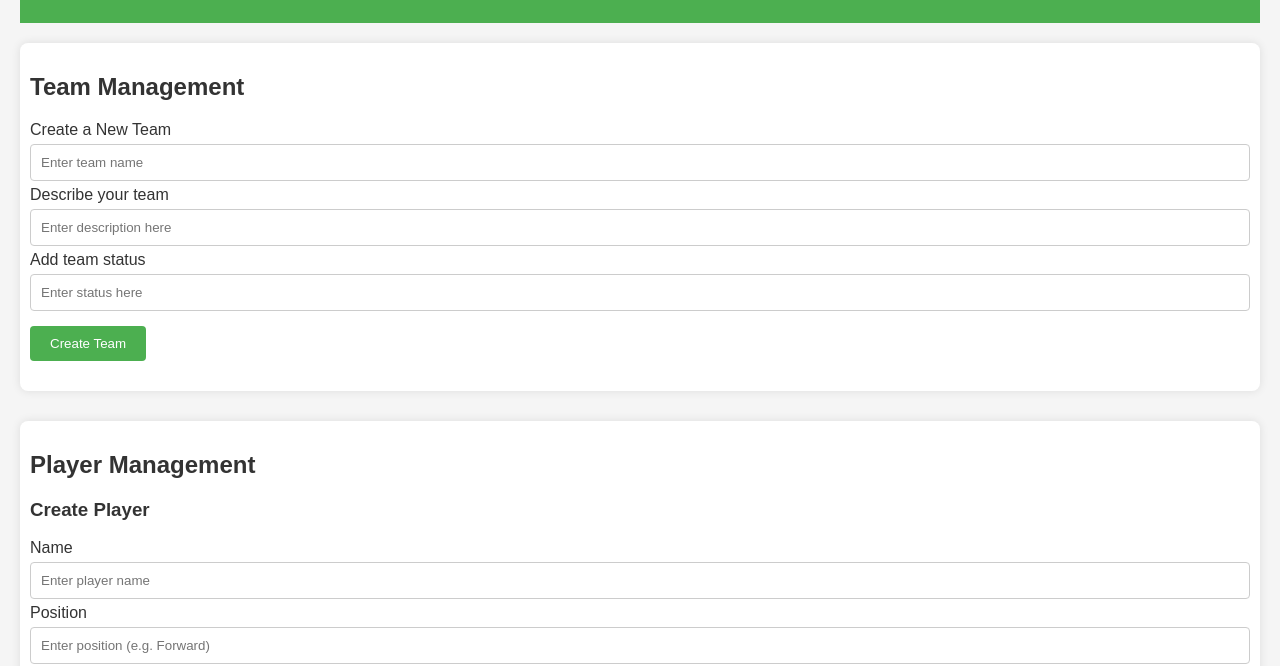
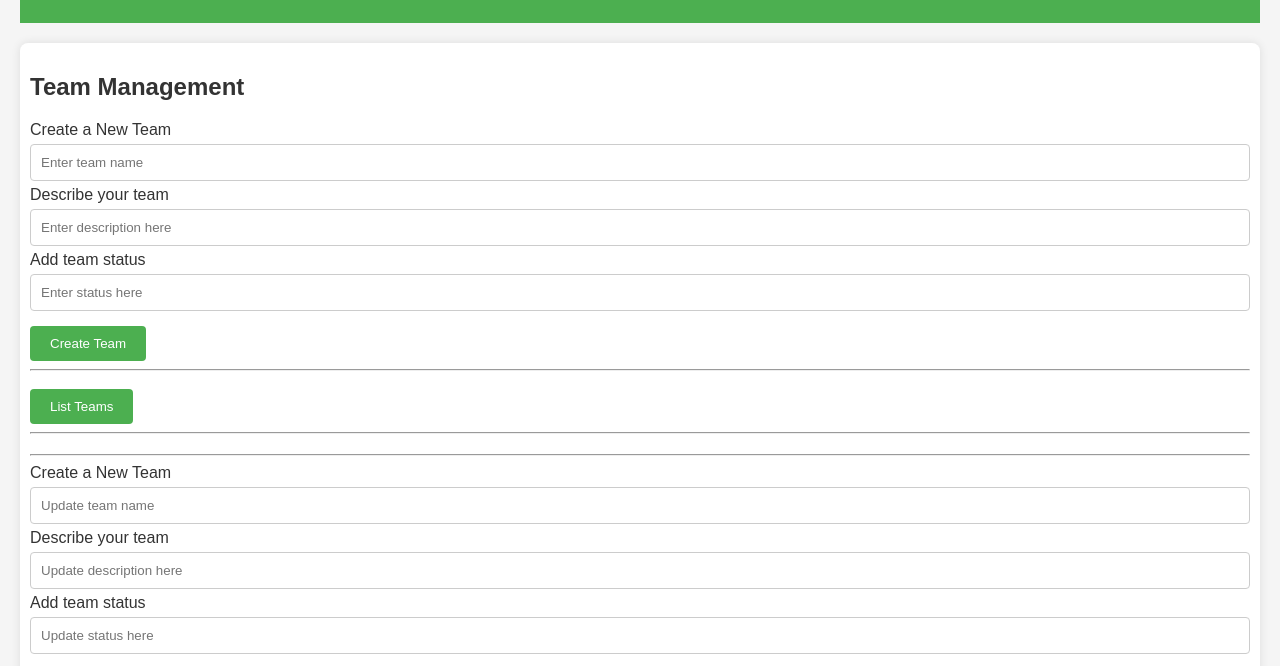
Before and after one commit to skvortsovao/Fantasy-Sports-Team-Management-System, a plain HTML site: page index.html in a window 1280 px wide. Shown: the part 131-797 px from the top of the page. Drawn offline with Linux system fonts and the light colour scheme.

Commit message:
Update index.html
Added extra form and button for updating and listing teams

```diff
--- a/index.html
+++ b/index.html
@@ -85,7 +85,30 @@
 
             <button type="submit">Create Team</button>
         </form>
+
+        <hr>
+
+        <button type="button" id="list-teams">List Teams</button>
+
+        <hr>
+
         <div class="results" id="team-results"></div>
+
+        <hr>
+
+        <form id="update-team-form">
+            <label for="new-team-name">Create a New Team</label>
+            <input type="text" id="new-team-name" placeholder="Update team name" required>
+
+            <label for="new-team-description">Describe your team</label>
+            <input type="text" id="new-team-description" placeholder="Update description here" required>
+
+            <label for="new-team-status">Add team status</label>
+            <input type="text" id="new-team-status" placeholder="Update status here" required>
+
+            <button type="submit">Create Team</button>
+        </form>
+
     </section>
 
     <section id="player-management">
```
